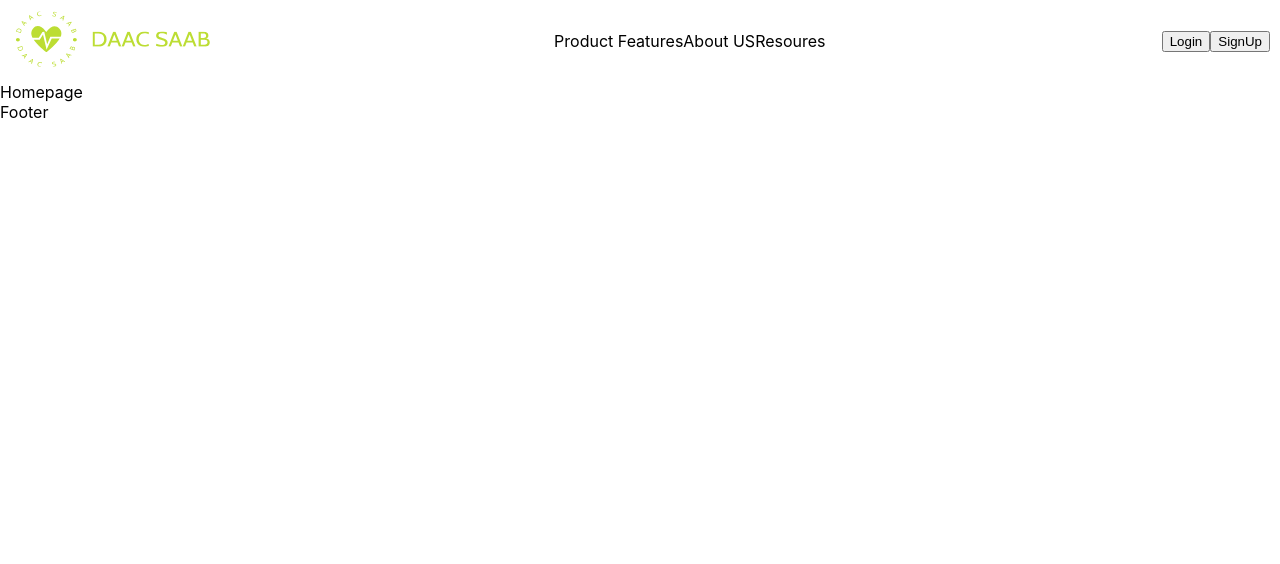
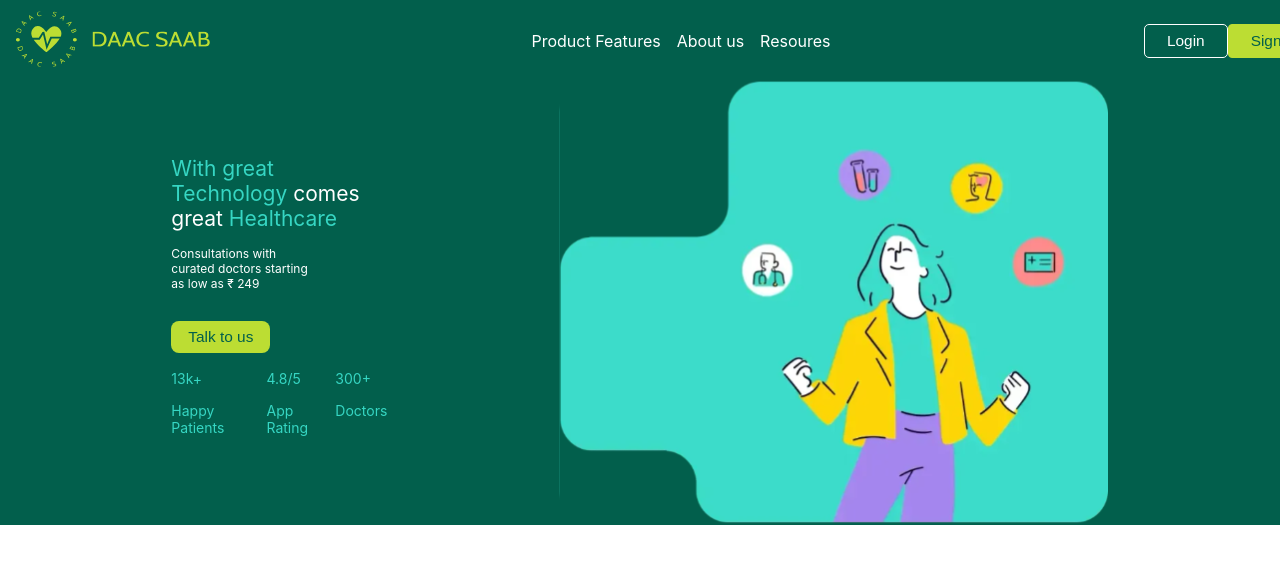
Before and after one commit to bhushanhr26/daacsaab, a React (Create React App) app: page / in a window 1280 px wide. Shown: the top 564 px of the page. Built offline with nearby package versions, Linux system fonts and the light colour scheme.

Commit message:
Added oneTap Page

```diff
--- a/src/App.js
+++ b/src/App.js
@@ -4,15 +4,14 @@ import Footer from "./components/Footer/js/Footer";
 import Header from "./components/header/js/Header";
 import DaacSaabRoutes from "./Routes";
 
-
 function App() {
   return (
     <Router>
-            <div>
+      <div style={{ position: "relative" }}>
         <Header />
       </div>
       <div>
-                <DaacSaabRoutes/>
+        <DaacSaabRoutes />
       </div>
       <div>
         <Footer />
--- a/src/Routes.js
+++ b/src/Routes.js
@@ -2,12 +2,13 @@ import React, { lazy, Suspense, suspense } from "react";
 import * as ReactDOM from "react-dom";
 import { Route, Routes } from "react-router-dom";
 import Homepage from "./components/Homepage/Homepage";
-
+import oneTap from "./views/One-tap/oneTap";
 export default function DaacSaabRoutes() {
   return (
     <Suspense fallback={<div></div>}>
       <Routes>
         <Route exact path="/" element={<Homepage />} />
+        <Route exact path="/One-tap" element={<oneTap />} />
       </Routes>
     </Suspense>
   );
--- a/src/components/Footer/js/Footer.jsx
+++ b/src/components/Footer/js/Footer.jsx
@@ -1,7 +1,13 @@
 import React from 'react'
+import { makeStyles } from '@mui/styles'
 
 export default function Footer() {
+  const useStyles = makeStyles({
+
+  })
   return (
-    <div>Footer</div>
+    <div>
+
+    </div>
   )
 }
--- a/src/components/Homepage/Homepage.js
+++ b/src/components/Homepage/Homepage.js
@@ -1,7 +1,97 @@
-import React from 'react'
+import React from "react";
+import { makeStyles } from "@mui/styles";
+import img1 from "../../assets/home1.svg";
+import { padding } from "@mui/system";
+
+const useStyles = makeStyles({
+  root: {
+    background: "#025F4C",
+    paddingTop: "80px",
+  },
+  main: {},
+  firstContent: {
+    display: "flex",
+    justifyContent: "space-evenly",
+    alignItems: "center",
+  },
+  firstContentTestemonial: {
+    display: "flex",
+    justifyContent: "space-evenly",
+  },
+  grid: {
+    display: "flex",
+    flexDirection: "column",
+    alignItems: "flex-start",
+    maxWidth: "216px",
+  },
+  textColor: {
+    color: "#36D6C3",
+    fontSize: "21px",
+  },
+  textColorInner: {
+    color: "#ffffff",
+    fontSize: "21px",
+  },
+  textColorDesc: {
+    color: "#FFFFFF",
+    fontWeight: 400,
+    fontSize: "12px",
+    maxWidth: "150px",
+    margin: "15px 0px 15px 0px",
+  },
+  talkToUs: {
+    background: "#BCDD33",
+    borderRadius: "8px",
+    color: " #025F4C",
+    fontWeight: 500,
+    fontSize: "15.4px",
+    border: "none",
+    padding: "7px 17px",
+    margin: "15px 0px 15px 0px",
+  },
+  testomonial: {
+    color: "#36D6C3",
+    fontWeight: 400,
+    fontSize: "14px",
+  },
+});
 
 export default function Homepage() {
+  const classes = useStyles();
   return (
-    <div>Homepage</div>
-  )
+    <div className={classes.root}>
+      <div className={classes.main}>
+        <div className={classes.firstContent}>
+          <div className={classes.grid}>
+            {" "}
+            <span className={classes.textColor}>
+              With great Technology{" "}
+              <span className={classes.textColorInner}>comes great</span>{" "}
+              Healthcare
+            </span>
+            <span className={classes.textColorDesc}>
+              Consultations with curated doctors starting as low as{" "}
+              <span>₹ 249</span>
+            </span>
+            <button className={classes.talkToUs}>Talk to us</button>
+            <div className={classes.firstContentTestemonial}>
+              <div>
+                <span className={classes.testomonial}>13k+</span>
+                <p className={classes.testomonial}>Happy Patients</p>
+              </div>
+              <div>
+                <span className={classes.testomonial}>4.8/5</span>
+                <p className={classes.testomonial}>App Rating</p>
+              </div>
+              <div>
+                <span className={classes.testomonial}>300+</span>
+                <p className={classes.testomonial}>Doctors</p>
+              </div>
+            </div>
+          </div>
+          <img alt="img1" src={img1} />
+        </div>
+      </div>
+    </div>
+  );
 }
--- a/src/components/header/js/Header.jsx
+++ b/src/components/header/js/Header.jsx
@@ -2,6 +2,7 @@ import React from "react";
 import logo from "../../../assets/DaacSaabLogo.svg";
 import { makeStyles } from "@mui/styles";
 import "../css/header.css";
+import { Grid } from "@mui/material";
 
 const useStyles = makeStyles({
   main: {
@@ -9,24 +10,64 @@ const useStyles = makeStyles({
     alignItems: "center",
     justifyContent: "space-between",
     margin: "10px",
+    position: "fixed",
+    top: 0,
+    right: 0,
+    left: 0,
+    zIndex:9999
+  },
+  nav: {
+    color: "#ffffff",
+  },
+  logInBtn: {
+    border: "1px solid #FFFFFF",
+    borderRadius: "5px",
+    color: "#FFFFFF",
+    background: "none",
+    padding: "7px 22px",
+    fontWeight: 500,
+    fontSize: "15.4px",
+  },
+  navbar: {
+    width: "25%",
+    textAlign: "center",
+    display: "flex",
+    justifyContent: "space-around",
+    alignItems: "center",
+  },
+  navbarBtn: {
+    width: "10%",
+    textAlign: "center",
+    display: "flex",
+    justifyContent: "space-around",
+    alignItems: "center",
+  },
+  signUpBtn: {
+    background: "#BCDD33",
+    border: "1px solid #BCDD33",
+    borderRadius: "4px",
+    color: "#025F4C",
+    fontWeight: 500,
+    fontSize: "15.4px",
+    padding: "7px 22px",
   },
 });
 
 export default function Header() {
   const classes = useStyles();
   return (
-    <div className={classes.main}>
+    <div className={classes.main} spacing={12}>
       <div>
         <img src={logo} alt="logo" />
       </div>
-      <div>
-        <span>Product Features</span>
-        <span>About US</span>
-        <span>Resoures</span>
+      <div className={classes.navbar}>
+        <span className={classes.nav}>Product Features</span>
+        <span className={classes.nav}>About us</span>
+        <span className={classes.nav}>Resoures</span>
       </div>
-      <div>
-        <button>Login</button>
-        <button>SignUp</button>
+      <div className={classes.navbarBtn}>
+        <button className={classes.logInBtn}>Login</button>
+        <button className={classes.signUpBtn}>SignUp</button>
       </div>
     </div>
   );
--- /dev/null
+++ b/src/views/One-tap/oneTap.js
@@ -0,0 +1,9 @@
+import React from 'react'
+
+const oneTap = () => {
+  return (
+    <div>oneTap</div>
+  )
+}
+
+export default oneTap
```
Also changed, not shown: src/components/Specialist/js/Specialist.jsx (added, +9 -0 lines), src/assets/home1.svg (added), src/components/Specialist/css/Specialist.css (added), 1 other file (tests, documents, lock files or other folders). Lines whose indentation alone changed are shown as unchanged.
